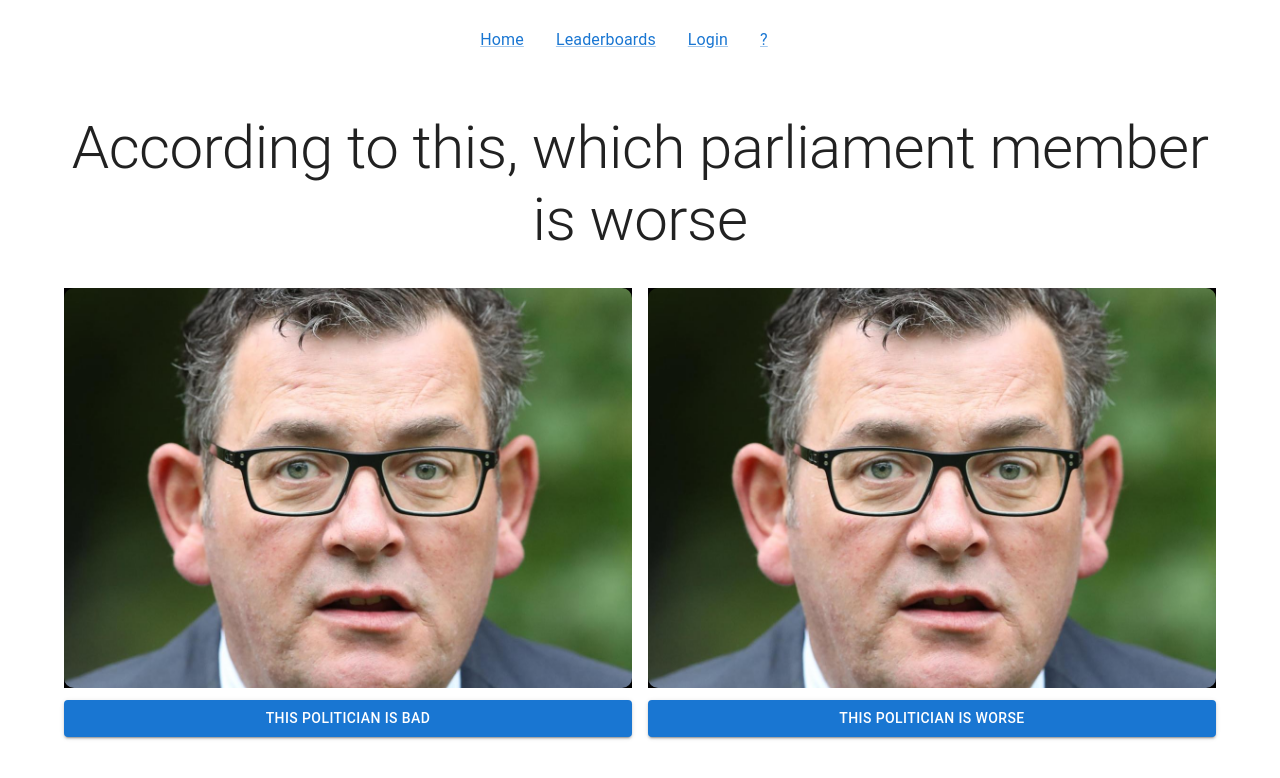
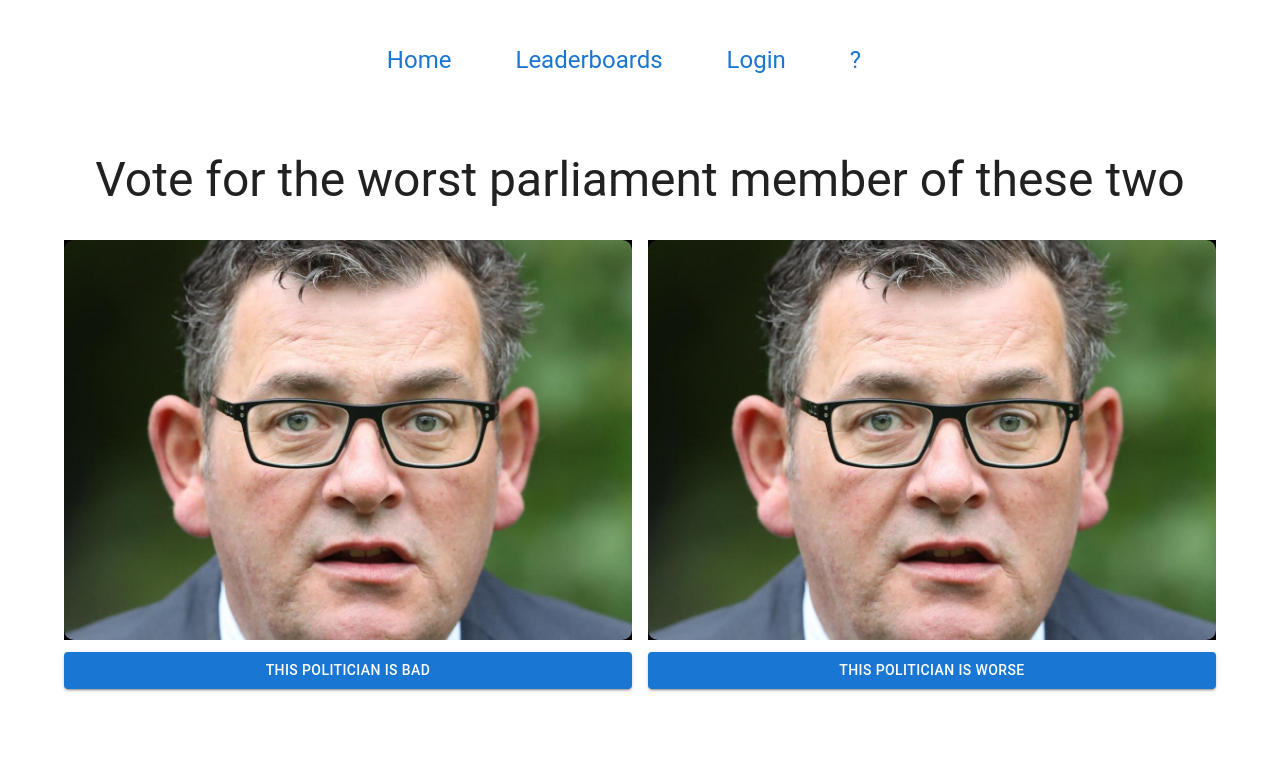
Before and after one commit to Davit-G/Pondo2022, a React (Create React App) app in the folder client/: page / in a window 1280 px wide. Shown: the top 778 px of the page. Built offline with nearby package versions, Linux system fonts and the light colour scheme.

Commit message:
more updates idk 💀

```diff
--- a/client/src/components/header.js
+++ b/client/src/components/header.js
@@ -8,8 +8,8 @@ import { Link as StyledLink } from "@mui/material" //the styling from MUI
 
 function NavBarLink({ to, children }) {
     return (
-        <Grid margin={2}>
-            <StyledLink component={Link} to={to}>{children}</StyledLink>
+        <Grid margin={4}>
+            <StyledLink component={Link} underline="hover" variant="h5" to={to}>{children}</StyledLink>
         </Grid>
     );
 }
--- a/client/src/components/home.js
+++ b/client/src/components/home.js
@@ -11,13 +11,10 @@ function Home({ }) {
         // make the request for data here
     })
 
-
-
-
     return (
 
         <div>
-            <Typography pb={4} variant="h2" align="center">According to this, which parliament member is worse</Typography>
+            <Typography pb={4} variant="h3" align="center">Vote for the worst parliament member of these two</Typography>
             {/*  So this container is a parent flexbox component that wraps everything */}
             <Grid container spacing={2} direction={"row"} justifyContent={"space-around"}>
                 {/* Each "grid item" element is like a child of the flexbox parent. xs just means share width equally */}
--- a/client/src/index.js
+++ b/client/src/index.js
@@ -21,7 +21,14 @@ function ThemeWrapper({ }) {
             createTheme({
                 palette: {
                     mode: prefersDarkMode ? 'dark' : 'light',
-                },
+                    ...(!prefersDarkMode) ? {
+                        link: {
+                            primary: "white"
+                        }
+                    } : {
+
+                    }
+                }
             }),
         [prefersDarkMode],
     );
```
